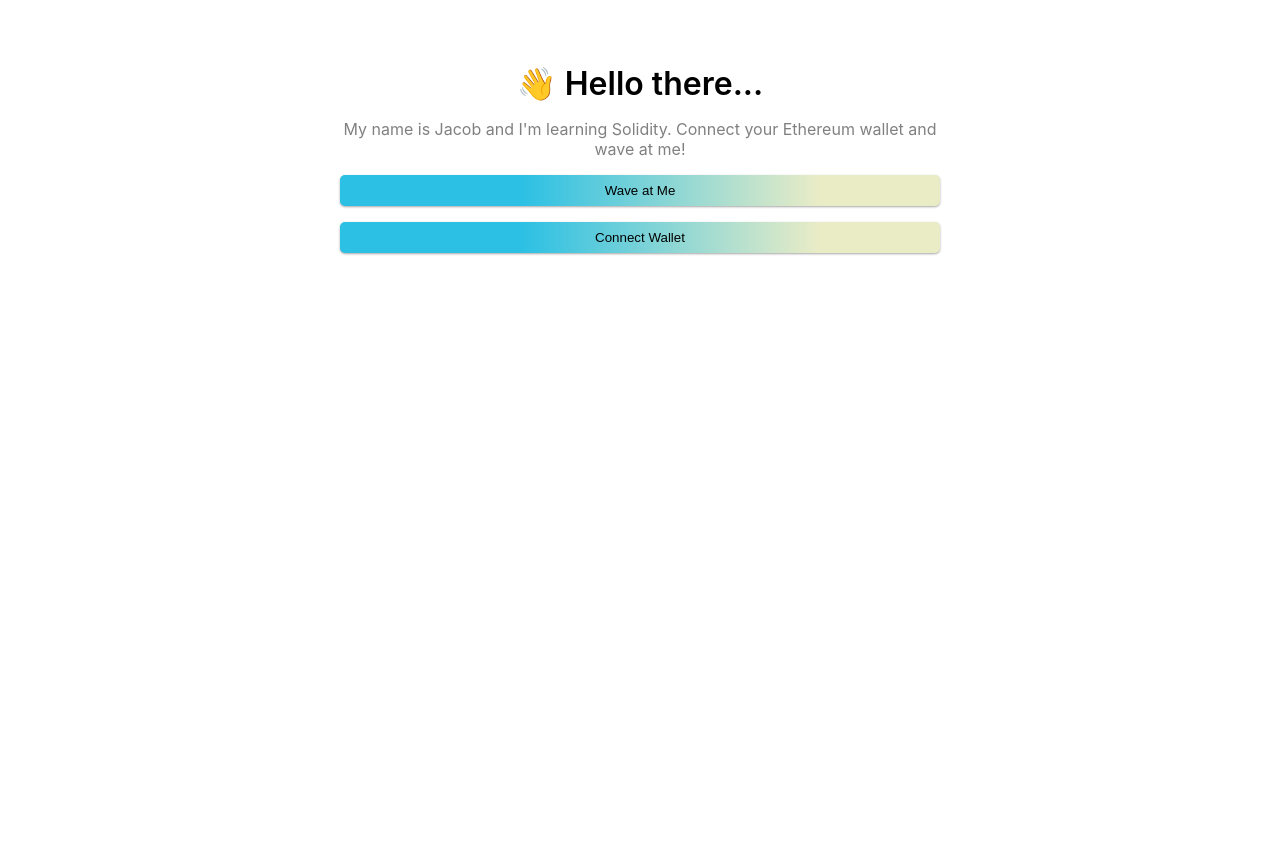
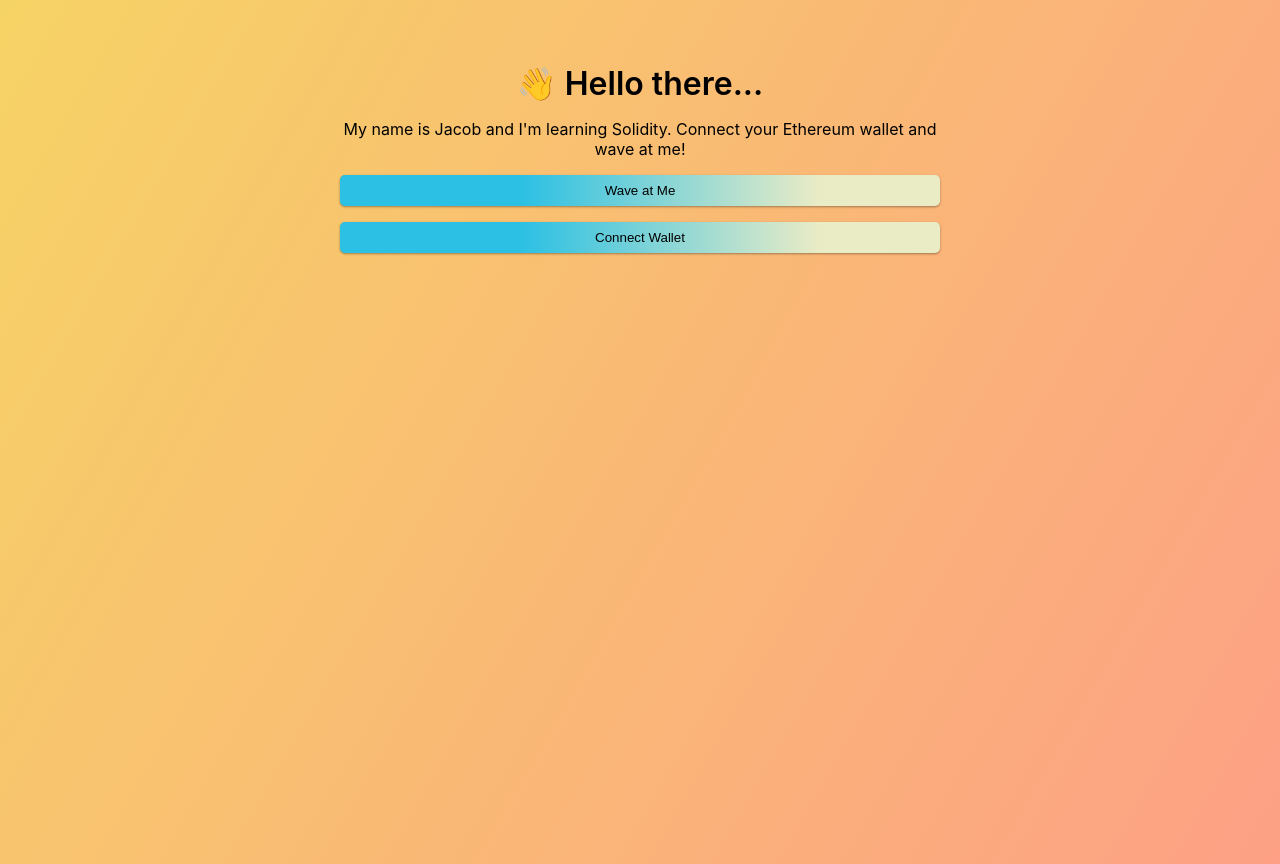
Before and after one commit to Super999Christ/React-Dapp, a React (Create React App) app: page / in a window 1280 px wide. Before the commit the page ends 800 px from the top, so only its background shows below. Built offline with nearby package versions, Linux system fonts and the light colour scheme.

Commit message:
styling and write to eth network

```diff
--- a/src/App.css
+++ b/src/App.css
@@ -1,3 +1,8 @@
+body {
+  background-image: linear-gradient(120deg, #f6d365 0%, #fda085 100%);
+  min-height: 100vh;
+}
+
 .mainContainer {
   display: flex;
   justify-content: center;
@@ -21,7 +26,7 @@
 
 .bio {
   text-align: center;
-  color: gray;
+  color: black;
   margin-top: 16px;
 }
 
--- a/src/App.js
+++ b/src/App.js
@@ -1,11 +1,7 @@
-import logo from './logo.svg';
-
 import { useEffect, useState } from "react";
 import { ethers } from "ethers";
 import './App.css';
 import abi from "./utils/WavePortal.json";
-
-import WavePortal from './artifacts/contracts/WavePortal.sol/WavePortal.json'
 
 export default function App() {
   // State variable to store our user's public wallet address.
@@ -61,6 +57,14 @@ export default function App() {
 
     let count = await waveportalContract.totalWaves()
     console.log("Retrieved total wave count...", count.toNumber())
+
+    const waveTxn = await waveportalContract.wave()
+    console.log("Mining...", waveTxn.hash)
+    await waveTxn.wait()
+    console.log("Mined -- ", waveTxn.hash)
+
+    count = await waveportalContract.totalWaves()
+    console.log("Retreived total wave count...", count.toNumber())
   }
 
   // This runs our function on page load
```
